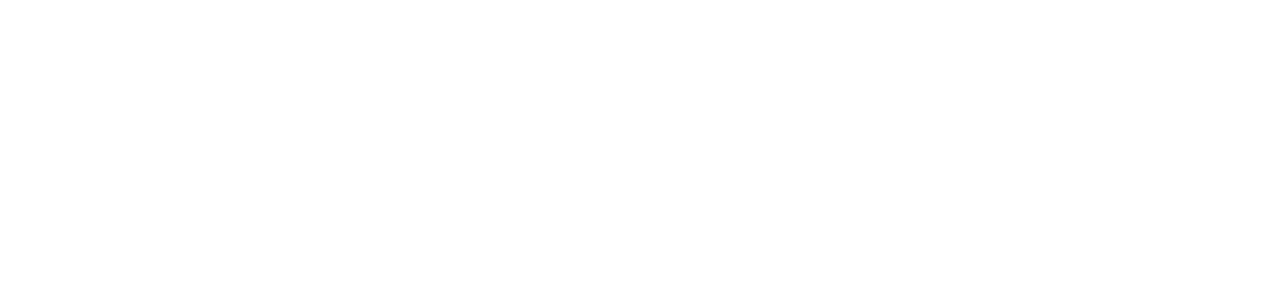
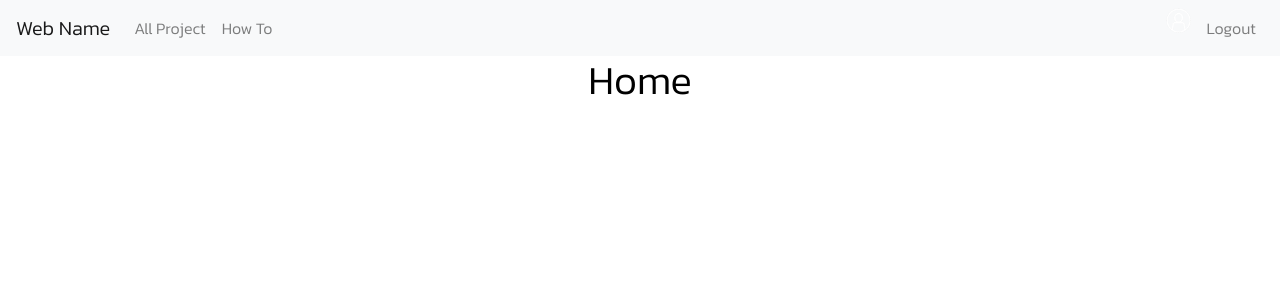
Before and after one commit to pongsathorn123/projectSMEs, a React (Create React App) app in the folder sme/: page /home in a window 1280 px wide. Shown: the top 300 px of the page. Built offline with nearby package versions, Linux system fonts and the light colour scheme.

Commit message:
add Home.js

```diff
--- a/sme/public/index.html
+++ b/sme/public/index.html
@@ -13,7 +13,7 @@
     <link href="https://fonts.googleapis.com/css2?family=Kanit:wght@300&display=swap" rel="stylesheet">
     <link rel="apple-touch-icon" href="%PUBLIC_URL%/logo192.png" />
     <link rel="manifest" href="%PUBLIC_URL%/manifest.json" />
-    <title>Scan RFID</title>
+    <title>SMEs Web</title>
   </head>
   <body>
     <noscript>You need to enable JavaScript to run this app.</noscript>
--- /dev/null
+++ b/sme/src/Home.js
@@ -0,0 +1,30 @@
+import React, { Component } from 'react';
+import { Card } from 'react-bootstrap';
+import Nav_owner from './components/Nav_owner';
+import Nav_notlogin from './components/Nav_notlogin';
+import Nav_inves from './components/Nav_inves';
+import cookies from "./cookies/cookie";
+import { Container, Col, Row, Form } from 'react-bootstrap'
+
+
+class createProject extends Component{
+
+render(){
+        return(
+          <div>
+
+            {(cookies.get('type') == "owner") ? <Nav_owner /> : <Nav_inves />}
+            <div>
+                 <center> <h1>Home</h1> </center>
+         </div>
+        </div>
+
+
+         );
+
+
+
+    }
+}
+
+export default createProject;
--- a/sme/src/components/Nav_inves.js
+++ b/sme/src/components/Nav_inves.js
@@ -26,7 +26,7 @@
                         <Nav>
                         <Nav className="mr-auto" style={{ marginTop: 5 }}></Nav>
                             <img src={user} height="25" width="25"/>
-                            <usntxt style={{marginLeft: 8}}>{cookies.get("name")}</usntxt >
+                            <usntxt style={{marginLeft: 8, marginTop: 5}}>{cookies.get("name")}</usntxt >
                             <Nav.Link href="/" onClick={this.logout.bind(this)}>Logout</Nav.Link>
                         </Nav>
                     </Navbar.Collapse>
--- a/sme/src/components/Nav_owner.js
+++ b/sme/src/components/Nav_owner.js
@@ -26,8 +26,7 @@
                         </Nav>
                         <Nav>
                         <Nav className="mr-auto" style={{ marginTop: 5 }}></Nav>
-                            <img src={user} height="25" width="25"/>
-                            <usntxt style={{marginLeft: 8}}>{cookies.get("name")}</usntxt >
+                            <usntxt style={{marginLeft: 8, marginTop: 5}}>{cookies.get("name")}</usntxt >
                             <Nav.Link href="/" onClick={this.logout.bind(this)}>Logout</Nav.Link>
                         </Nav>
                     </Navbar.Collapse>
--- a/sme/src/routes.js
+++ b/sme/src/routes.js
@@ -1,4 +1,5 @@
 import UserLogin from './userLogin';
+import Home from './Home';
 import UserRegister from './userRegister';
 import createProject from './createProject';
 
@@ -9,6 +10,12 @@
     name: "login",
     exact: true,
     component: UserLogin
+  },
+  {
+    path: "/home",
+    name: "home",
+    exact: true,
+    component: Home
   },
   {
     path: "/userRegister",
--- a/sme/src/store/loginStore.js
+++ b/sme/src/store/loginStore.js
@@ -18,7 +18,7 @@
       let user_id;
       const data = response.data;
       const type = response.data.type;
-      //console.log(response.status);
+      console.log(response.data.type);
       if (data.check !== 1) {
         console.log(data.check);
         user_id = 0;
@@ -31,11 +31,10 @@
           this.message = "บัญชีรอรับการยืนยัน";
         }
         else {
-          this.userid = user_id;
-          cookies.set("user_id", user_id, { path: "/", maxAge: 86400 });
+
           cookies.set("name", data.name, { path: "/", maxAge: 86400 });
           cookies.set("type", data.type, { path: "/", maxAge: 86400 });
-          window.location.href = "/create";
+          window.location.href = "/home";
           this.message = "";
         }
       }
```
